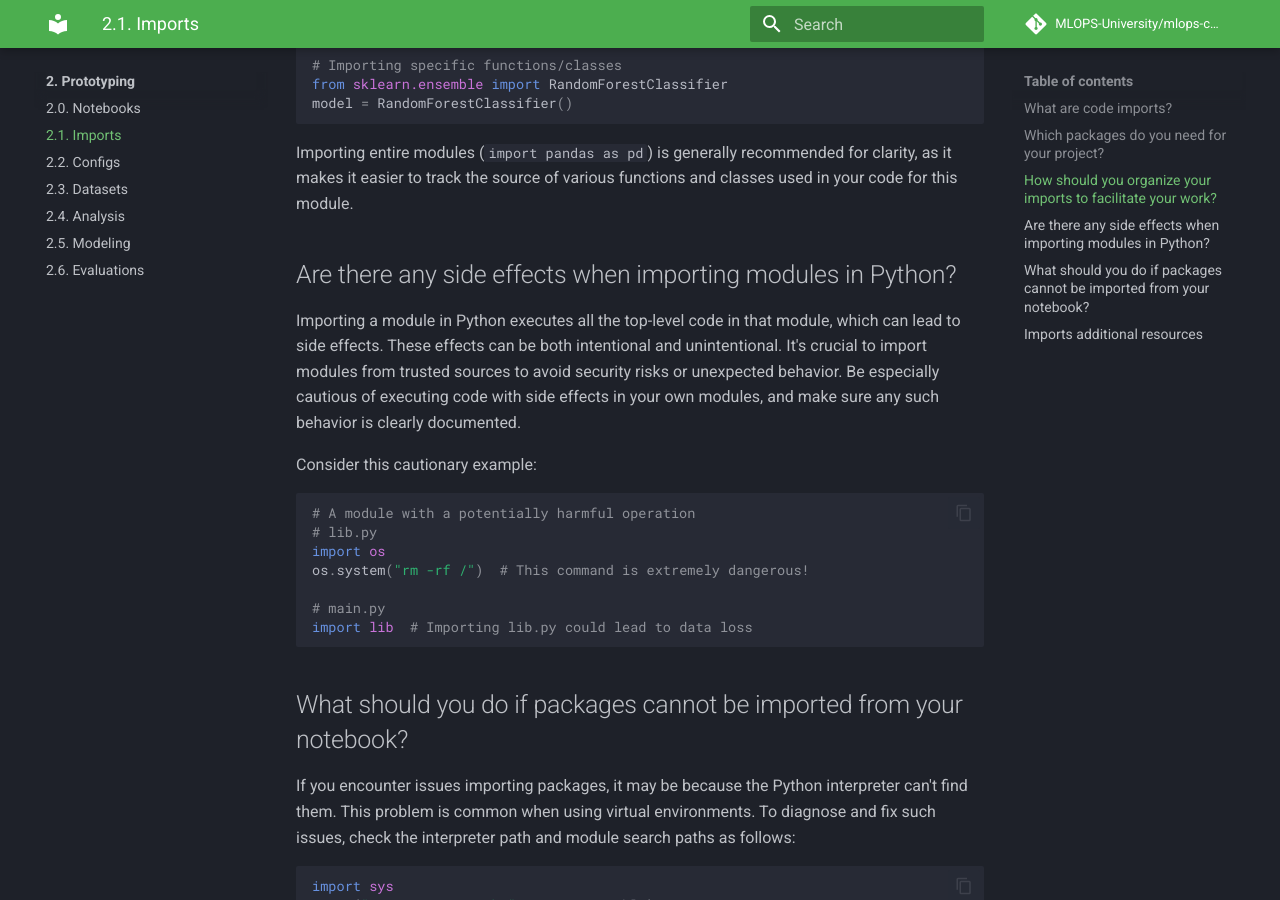
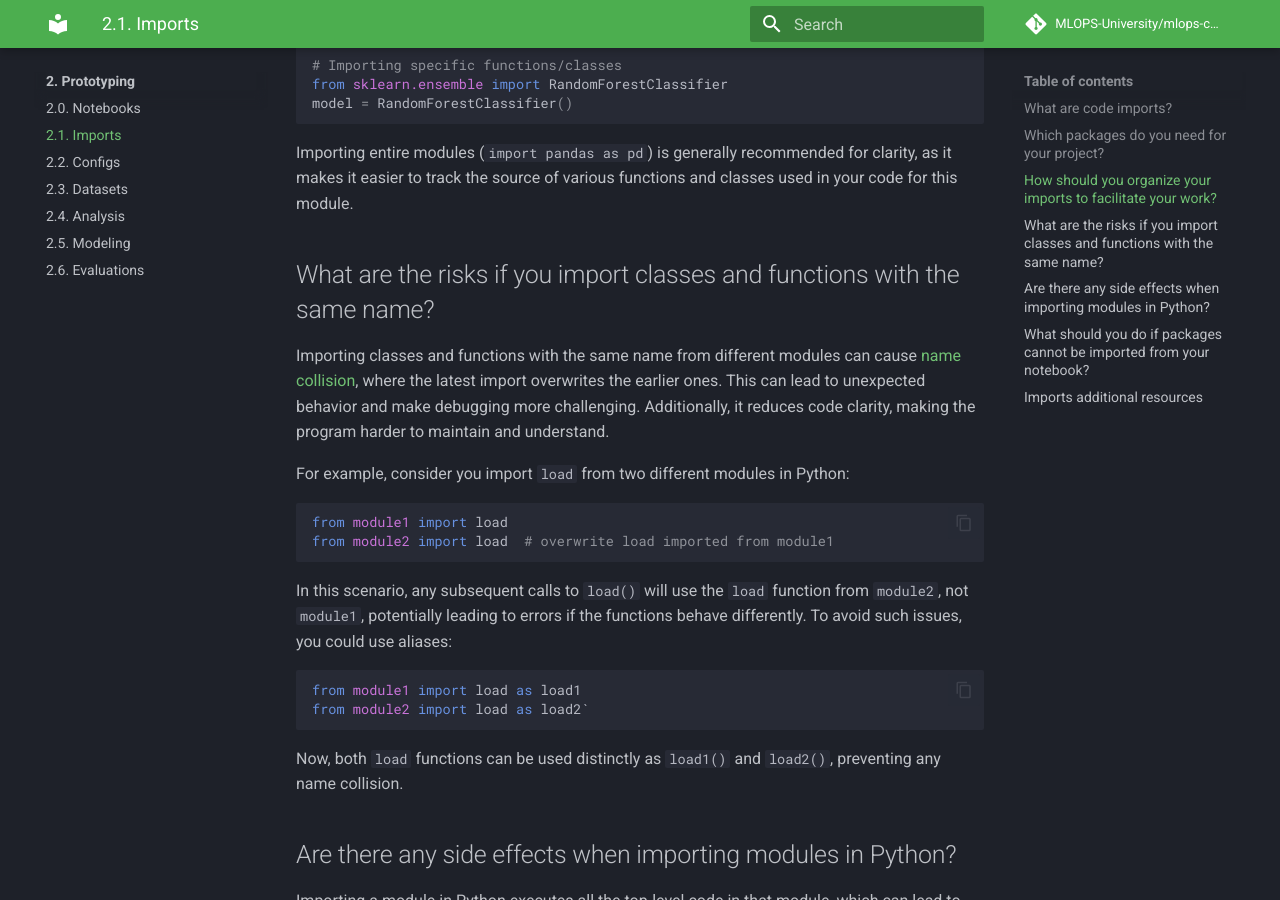
Before and after one commit to MLOps-Courses/mlops-coding-course, an MkDocs documentation site: the page built from docs/2. Prototyping/2.1. Imports.md, in a window 1280 px wide and 900 px high, scrolled down 1634 px. Built offline with MkDocs 1.6.1 and Material for MkDocs 9.7.7, drawn with Linux system fonts in a browser that asks for light colours; comment, search, counter and statistics services are not loaded.

````diff
--- a/docs/2. Prototyping/2.1. Imports.md
+++ b/docs/2. Prototyping/2.1. Imports.md
@@ -56,6 +56,26 @@ model = RandomForestClassifier()
 
 Importing entire modules (`import pandas as pd`) is generally recommended for clarity, as it makes it easier to track the source of various functions and classes used in your code for this module.
 
+## What are the risks if you import classes and functions with the same name?
+
+Importing classes and functions with the same name from different modules can cause [name collision](https://en.wikipedia.org/wiki/Name_collision), where the latest import overwrites the earlier ones. This can lead to unexpected behavior and make debugging more challenging. Additionally, it reduces code clarity, making the program harder to maintain and understand.
+
+For example, consider you import `load` from two different modules in Python:
+
+```python
+from module1 import load
+from module2 import load  # overwrite load imported from module1
+```
+
+In this scenario, any subsequent calls to `load()` will use the `load` function from `module2`, not `module1`, potentially leading to errors if the functions behave differently. To avoid such issues, you could use aliases:
+
+```python
+from module1 import load as load1
+from module2 import load as load2`
+```
+
+Now, both `load` functions can be used distinctly as `load1()` and `load2()`, preventing any name collision.
+
 ## Are there any side effects when importing modules in Python?
 
 Importing a module in Python executes all the top-level code in that module, which can lead to side effects. These effects can be both intentional and unintentional. It's crucial to import modules from trusted sources to avoid security risks or unexpected behavior. Be especially cautious of executing code with side effects in your own modules, and make sure any such behavior is clearly documented.
````
Also changed, not shown: README.md (+2 -0 lines), docs/2. Prototyping/2.0. Notebooks.md (+4 -0 lines), docs/2. Prototyping/2.3. Datasets.md (+10 -1 lines), docs/2. Prototyping/2.5. Modeling.md (+1 -1 lines).
